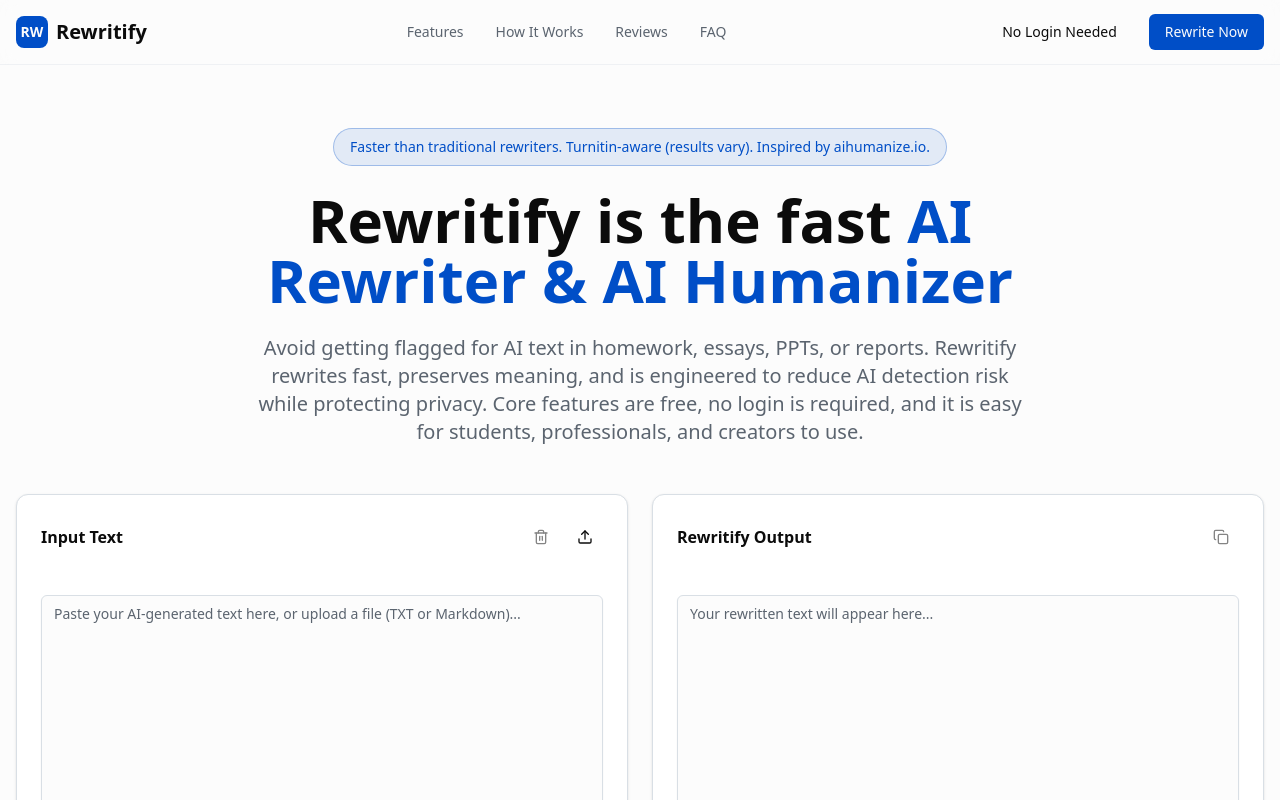
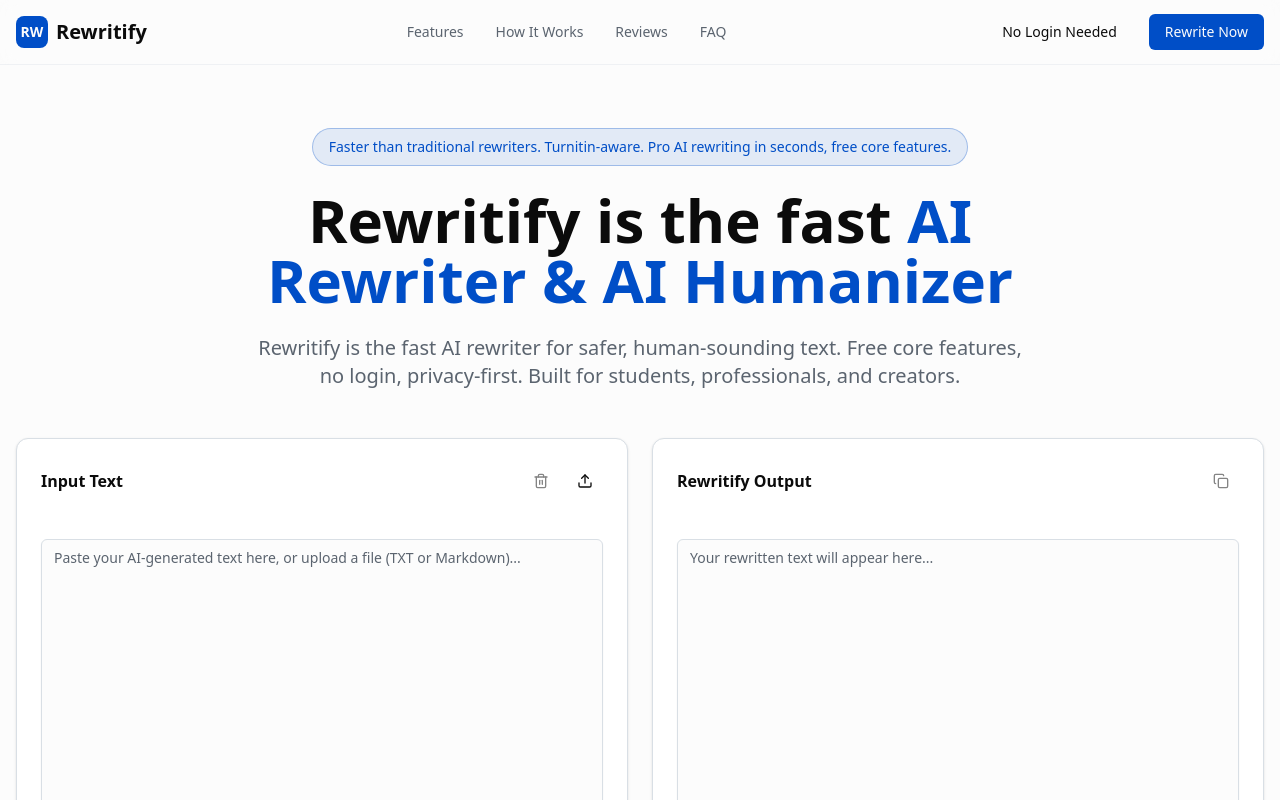
Before and after one commit to ffxsky1-glitch/ai-humanizier, a Next.js app: page / in a window 1280 px wide. Shown: the top 800 px of the page. Built offline with nearby package versions, Linux system fonts and the light colour scheme.

Commit message:
Refine hero messaging

```diff
--- a/components/hero-section.tsx
+++ b/components/hero-section.tsx
@@ -120,16 +120,15 @@ export function HeroSection() {
       <div className="container mx-auto max-w-7xl">
         <div className="text-center mb-12">
           <div className="inline-flex items-center gap-2 rounded-full border border-primary/30 bg-primary/10 px-4 py-2 text-sm text-primary mb-6">
-            Faster than traditional rewriters. Turnitin-aware (results vary). Inspired by aihumanize.io.
+            Faster than traditional rewriters. Turnitin-aware. Pro AI rewriting in seconds, free core features.
           </div>
           <h1 className="text-4xl md:text-6xl font-bold text-foreground mb-6 text-balance">
             Rewritify is the fast
             <span className="text-primary"> AI Rewriter & AI Humanizer</span>
           </h1>
           <p className="text-lg md:text-xl text-muted-foreground max-w-3xl mx-auto text-pretty">
-            Avoid getting flagged for AI text in homework, essays, PPTs, or reports. Rewritify rewrites fast, preserves
-            meaning, and is engineered to reduce AI detection risk while protecting privacy. Core features are free, no
-            login is required, and it is easy for students, professionals, and creators to use.
+            Rewritify is the fast AI rewriter for safer, human-sounding text. Free core features, no login,
+            privacy-first. Built for students, professionals, and creators.
           </p>
         </div>
 
```
